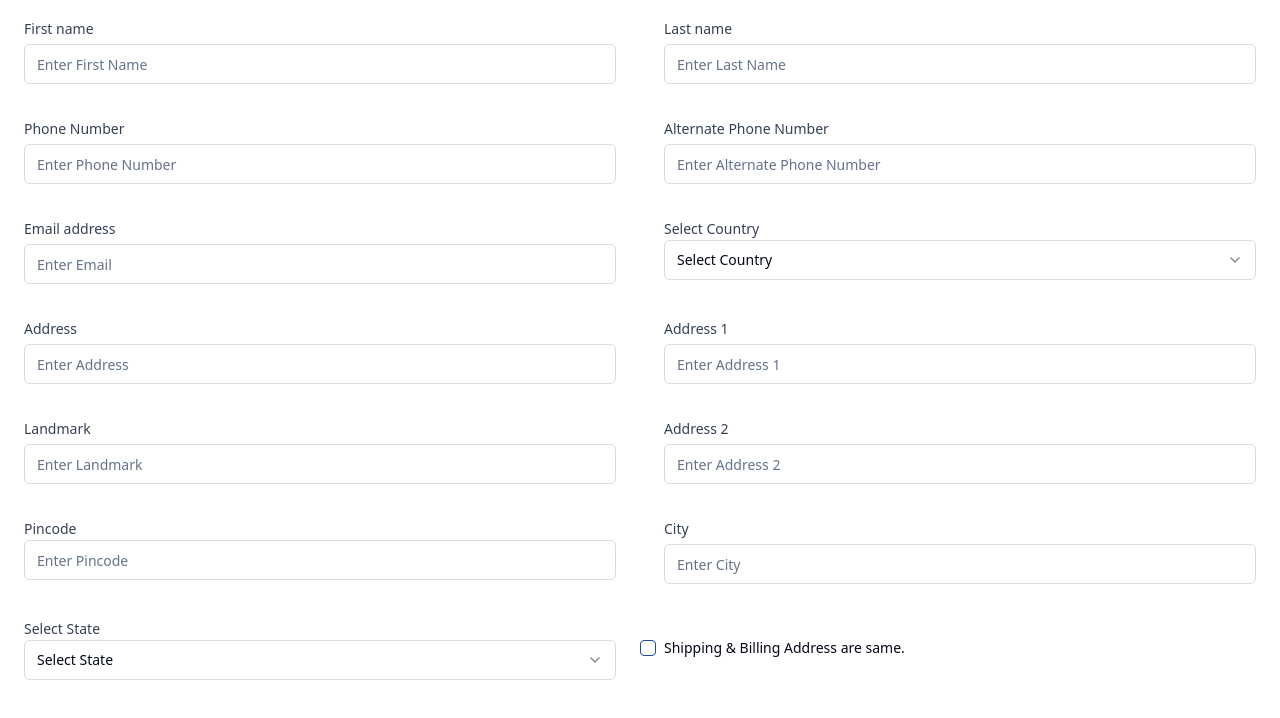
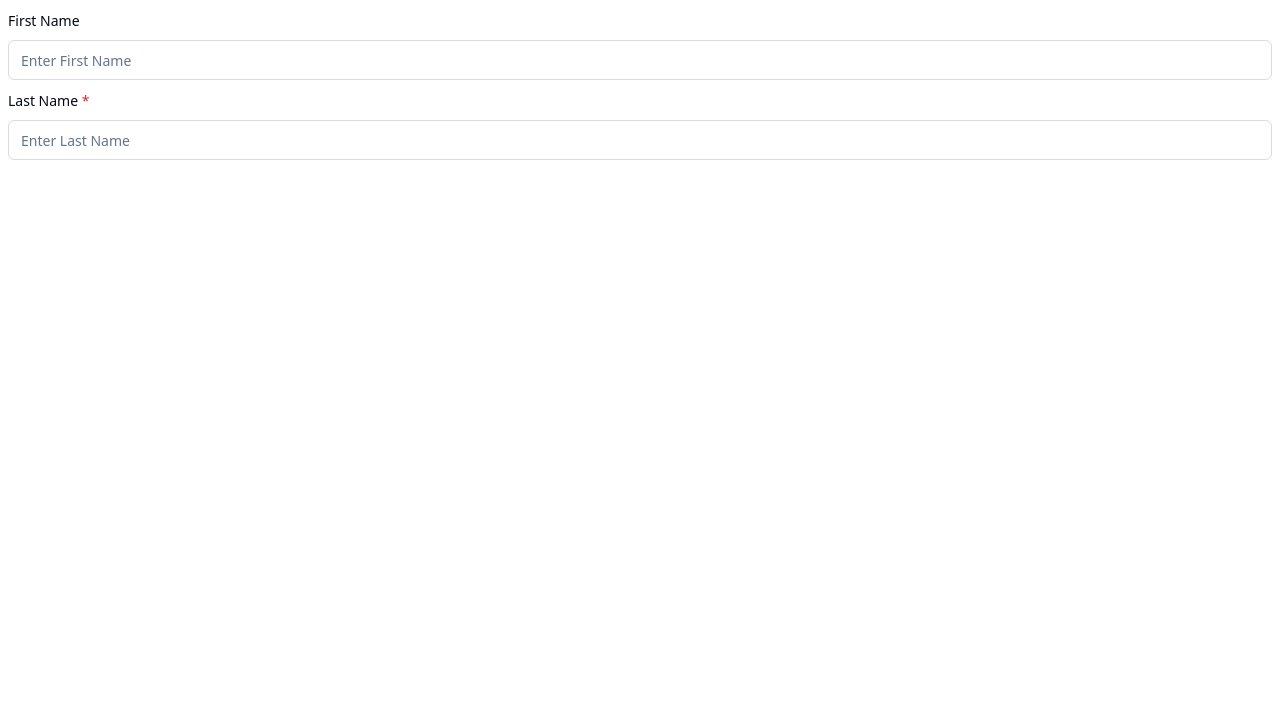
Before and after one commit to shubhamships/responsive-ui-components, a React (Vite) app: page / in a window 1280 px wide. Shown: the top 718 px of the page. Built offline with nearby package versions, Linux system fonts and the light colour scheme.

Commit message:
Added reusable Form Input Component element

```diff
--- /dev/null
+++ b/src/components/elements/SGFormField.tsx
@@ -0,0 +1,43 @@
+import { Label } from "@/components/ui/label";
+import { Input } from "@/components/ui/input";
+import { cn } from "@/lib/utils";
+
+interface SGFormFieldProps {
+  name: string;
+  type: string;
+  label: string;
+  required?: boolean;
+  placeholder?: string;
+  className?: string;
+  inputValue: string;
+  onChangeFn: (event: React.ChangeEvent<HTMLInputElement>) => void;
+}
+
+export default function SGFormField({
+  name,
+  label,
+  type,
+  required,
+  placeholder = "Enter Text . . .",
+  className,
+  inputValue,
+  onChangeFn,
+}: SGFormFieldProps) {
+  return (
+    <div className="m-2">
+      <Label htmlFor={name}>
+        {label}
+        {required ? <span className={"text-red-600"}> *</span> : null}
+      </Label>
+      <Input
+        type={type}
+        name={name}
+        placeholder={placeholder}
+        required
+        className={cn("mt-2", className)}
+        value={inputValue}
+        onChange={onChangeFn}
+      />
+    </div>
+  );
+}
--- /dev/null
+++ b/src/components/elements/SGFormSelect.tsx
@@ -0,0 +1,5 @@
+import React from "react";
+
+export default function SGFormSelect() {
+  return <div>Select Fiedl</div>;
+}
--- a/src/pages/Home.tsx
+++ b/src/pages/Home.tsx
@@ -1,8 +1,32 @@
 import FormField from "@/components/elements/FormField";
+import SGFormField from "@/components/elements/SGFormField";
+import { useState } from "react";
 export default function Home() {
+  const [data, setData] = useState({ firstName: "", lastName: "" });
+
+  const handleInputChange = (e: React.ChangeEvent<HTMLInputElement>) => {
+    setData((prev) => ({ ...prev, [e.target.name]: e.target.value }));
+  };
+
   return (
-    <div>
-      <FormField />
+    <div id="firstName">
+      <SGFormField
+        type="text"
+        placeholder="Enter First Name"
+        label="First Name"
+        name="firstName"
+        inputValue={data.firstName}
+        onChangeFn={handleInputChange}
+      />
+      <SGFormField
+        type="text"
+        placeholder="Enter Last Name"
+        label="Last Name"
+        required
+        name="lastName"
+        inputValue={data.lastName}
+        onChangeFn={handleInputChange}
+      />
     </div>
   );
 }
```
